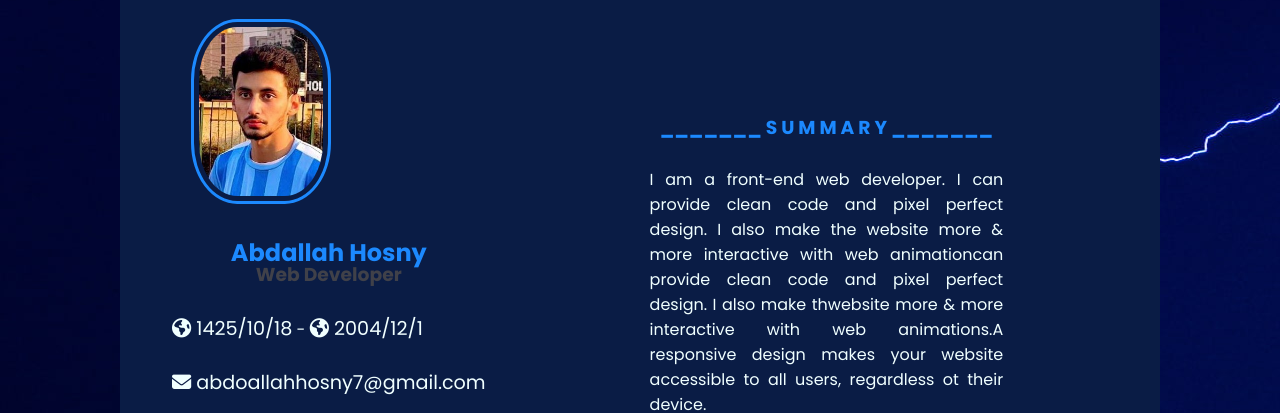
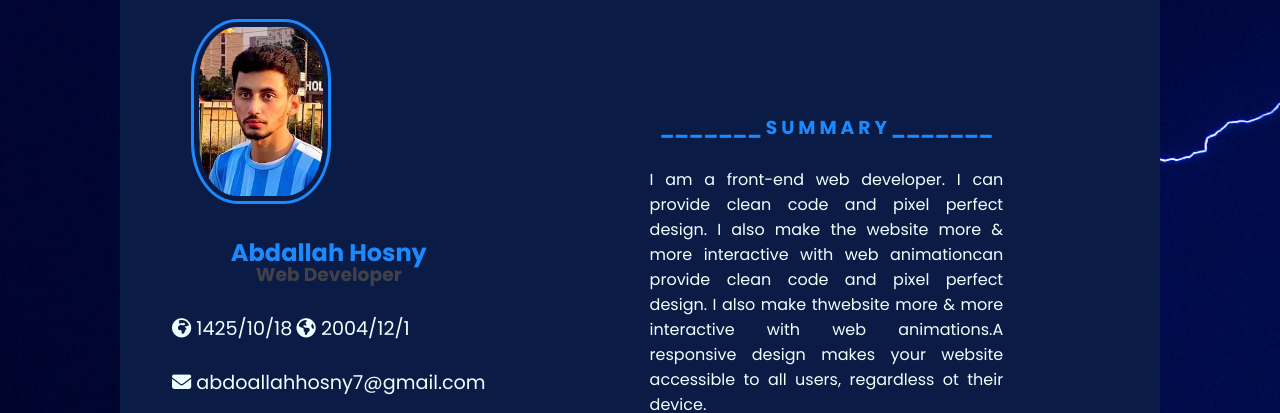
Before and after one commit to AbdoallahHosny/CV-Abdallah-Hosny, a plain HTML site: page index.html in a window 1280 px wide. Shown: the part 79-492 px from the top of the page. Drawn offline with Linux system fonts and the light colour scheme; files whose address does not match are found by name.

Commit message:
Update index.html

```diff
--- a/index.html
+++ b/index.html
@@ -30,7 +30,7 @@
                 <h3>Web Developer</h3>
                 <br>
                 <div>
-                    <a target="_blank"><i class="fa-solid fa-earth-americas"></i> 1425/10/18</a> - <a target="_blank"><i class="fa-solid fa-earth-americas"></i> 2004/12/1 </a>
+                    <a target="_blank"><i class="fa-solid fa-earth-africa"></i> 1425/10/18</a>  <a target="_blank"><i class="fa-solid fa-earth-americas"></i> 2004/12/1 </a>
                 </div>
                 <br>
                 <div>
```
